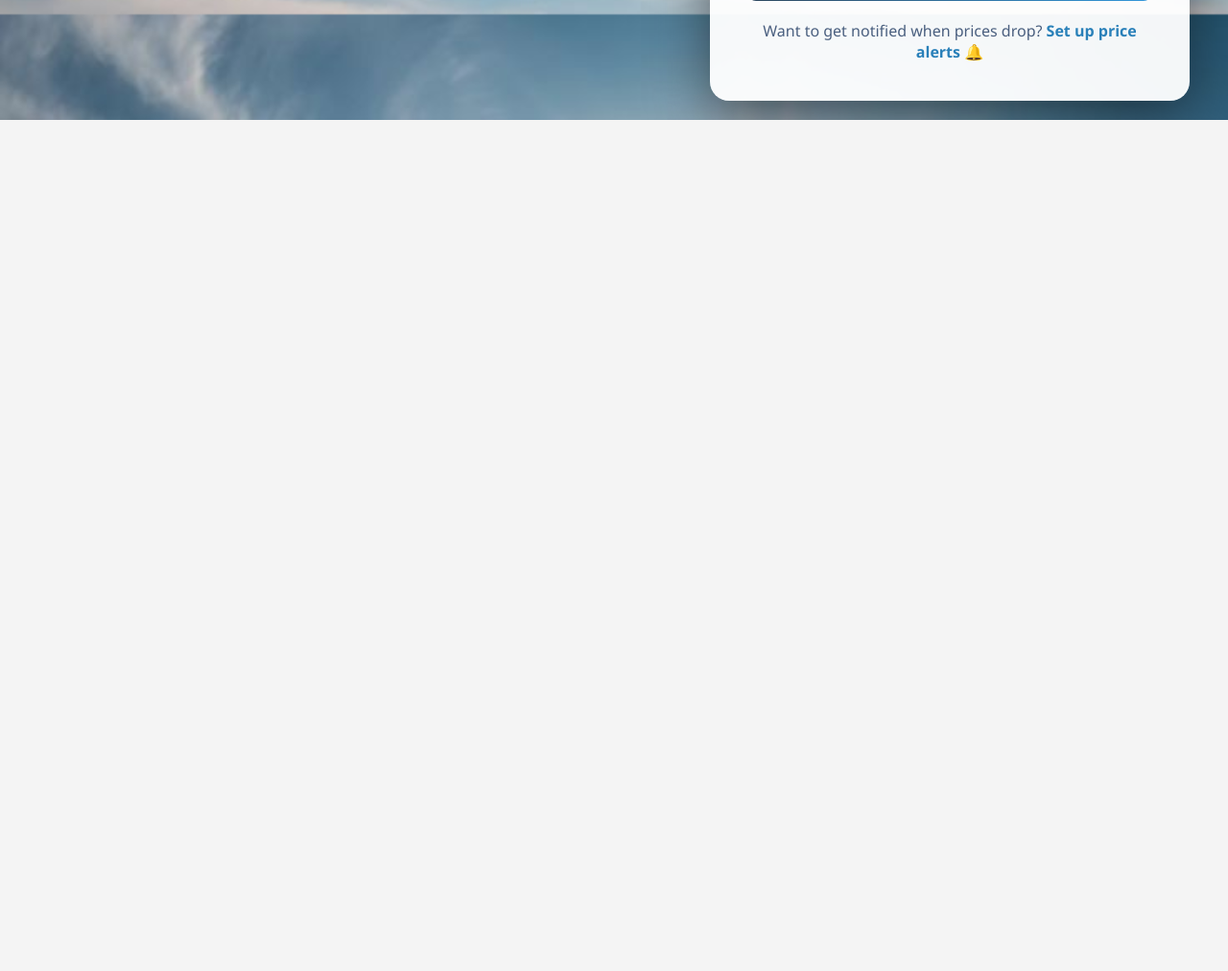
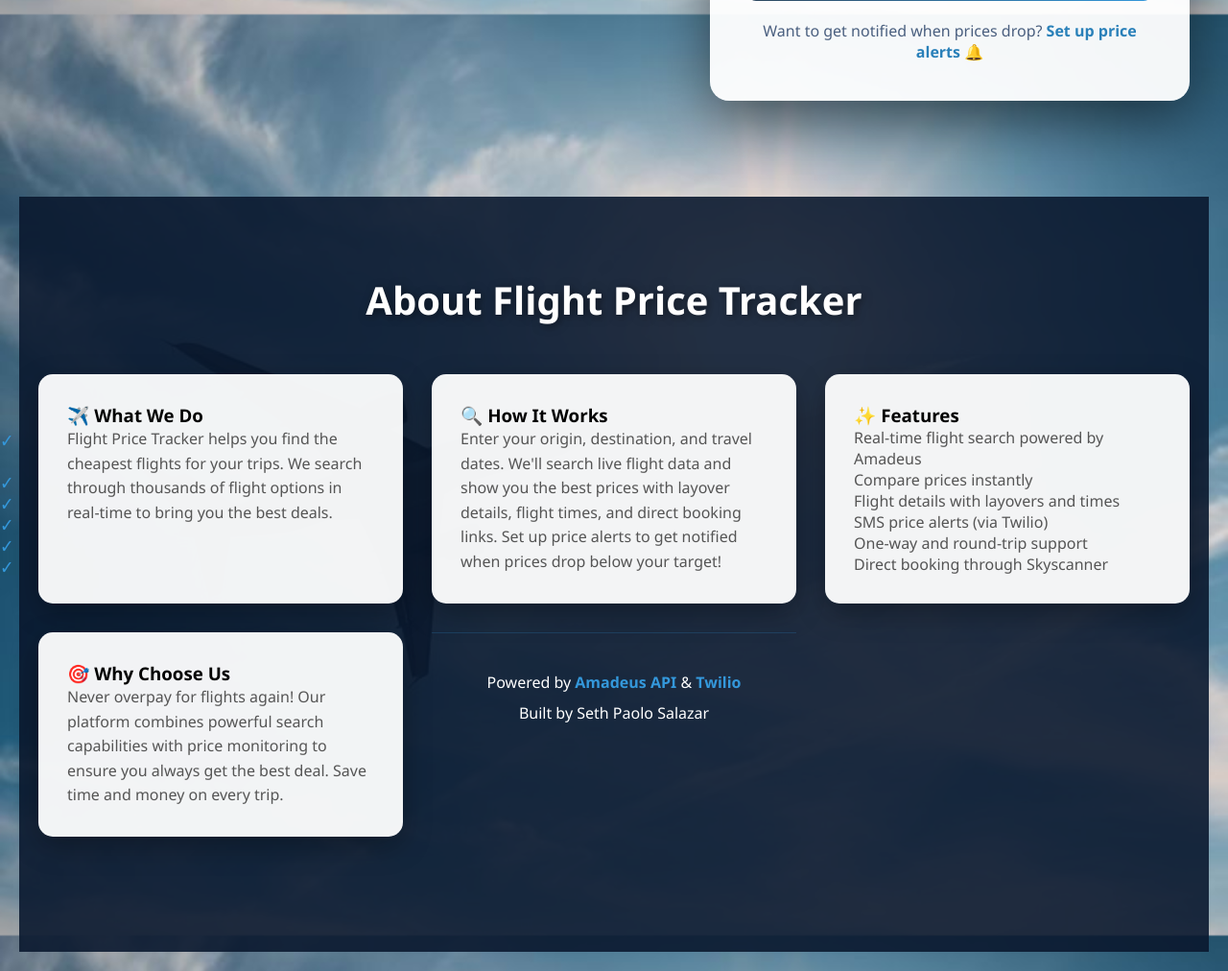
Before and after one commit to paoloprogram12/Flight-Price-Tracker, a Flask app: page / in a window 1280 px wide. Shown: the part 945-1957 px from the top of the page at 96% size. Before the commit the page ends 1070 px from the top, so only its background shows below. Run offline with Flask 3, Linux system fonts and the light colour scheme.

Commit message:
added about me at the bottom of home page

```diff
--- a/flight_price_tracker/src/web/static/style.css
+++ b/flight_price_tracker/src/web/static/style.css
@@ -818,6 +818,89 @@ body:has(.results-container) {
     box-shadow: 0 0 0 3px rgba(52, 152, 219, 0.1);
 }
 
+/* === HOME PAGE ABOUT SECTION === */
+.about-section {
+    background: rgba(10, 25, 47, 0.9);
+    padding: 80px 20px;
+    margin-top: 100px;
+}
+
+.about-container {
+    max-width: 1200px;
+    margin: 0 auto;
+}
+
+.about-section h2 {
+    text-align: center;
+    color: white;
+    font-size: 2.5em;
+    margin-bottom: 50px;
+    text-shadow: 2px 2px 10px rgb(0, 0, 0, 0.5);
+}
+
+.about-content {
+    display: grid;
+    grid-template-columns: repeat(auto-fit, minmax(280px, 1fr));
+    gap: 30px;
+    margin-bottom: 40px;
+}
+
+.about-box {
+    background: rgba(255, 255, 255, 0.95);
+    padding: 30px;
+    border-radius: 15px;
+    box-shadow: 0 10px 30px rgba(0, 0, 0, 0.3);
+    transition: transform 0.3s ease, box-shadow 0.3s ease;
+}
+
+.about-box:hover {
+    transform: translateY(-5px);
+    box-shadow: 0 15px 40px rgba(0, 0, 0, 0.4);
+}
+
+.about-box P {
+    color: #555;
+    line-height: 1.6;
+    font-size: 1em;
+}
+
+.about-box ul {
+    list-style: none;
+    padding: 0;
+    color: #555;
+}
+
+.about-box ul {
+    list-style: none;
+    padding: 0;
+    color: #555;
+}
+
+.about-box ul li::before {
+    content: "✓";
+    position: absolute;
+    left: 0;
+    color: #3498db;
+    font-weight: bold;
+    font-size: 1.2em;
+}
+
+.about-footer {
+    text-align: center;
+    color: white;
+    padding-top: 30px;
+    border-top: 1px solid rgba(52, 152, 219, 0.2);
+}
+
+.about-footer p {
+    margin: 10px 0;
+    font-size: 1em;
+}
+
+.about-footer strong {
+    color: #3498db;
+}
+
 /* RESPONSIVE DESIGN (MOBILE DEVICES) */
 @media (max-width: 900px) {
     .results-search-bar {
--- a/flight_price_tracker/src/web/templates/index.html
+++ b/flight_price_tracker/src/web/templates/index.html
@@ -111,6 +111,55 @@
         </div>
     </div>
 
+    <!-- ABOUT SECTION -->
+    <section class="about-section">
+        <div class="about-container">
+            <h2>About Flight Price Tracker</h2>
+
+            <!-- What We Do -->
+            <div class="about-content">
+                <div class="about-box">
+                    <h3>✈️ What We Do</h3>
+                    <p>Flight Price Tracker helps you find the cheapest flights for your trips. We search through thousands of flight options in real-time to bring you the best deals.</p>
+                </div>
+
+            <!-- How it works -->
+             <div class="about-box">
+                <h3>🔍 How It Works</h3>
+                <p>Enter your origin, destination, and travel dates. We'll search live flight data and show you the best prices with layover details, flight times, and direct booking links. Set up price alerts to get notified when prices drop below your target!</p>
+             </div>
+
+             <!-- Features -->
+              <div class="about-box">
+                <h3>✨ Features</h3>
+                <ul>
+                    <li>Real-time flight search powered by Amadeus</li>
+                    <li>Compare prices instantly</li>
+                    <li>Flight details with layovers and times</li>
+                    <li>SMS price alerts (via Twilio)</li>
+                    <li>One-way and round-trip support</li>
+                    <li>Direct booking through Skyscanner</li>
+                </ul>
+              </div>
+
+              <!-- Why Choose Us -->
+               <div class="about-box">
+                <h3>🎯 Why Choose Us</h3>
+                <p>Never overpay for flights again! Our platform combines powerful search capabilities with price monitoring to ensure you always get the best deal. Save time and money on every trip.</p>
+               </div>
+
+                <!-- Footer -->
+                <div class="about-footer">
+                    <p>Powered by <strong>Amadeus API</strong> & <strong>Twilio</strong></p>
+                    <p>Built by Seth Paolo Salazar</p>
+                </div>
+
+               </div>
+        </div>
+
+
+    </section>
+
     <script src="{{ url_for('static', filename='script.js') }}"></script>
 
 </body>
```
